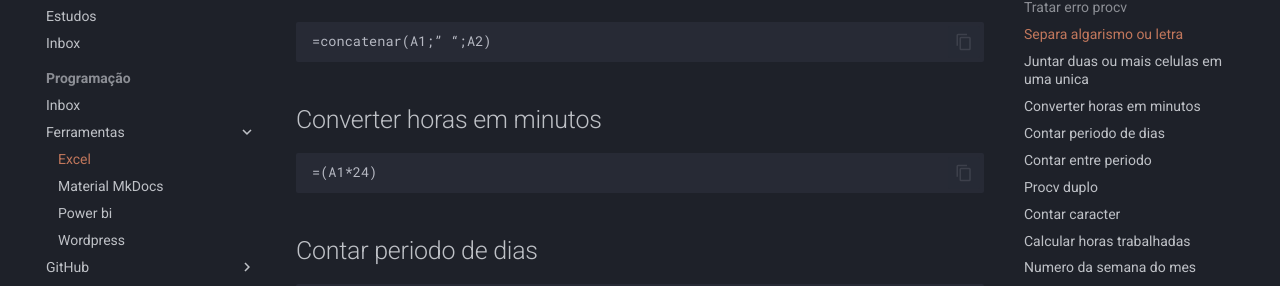
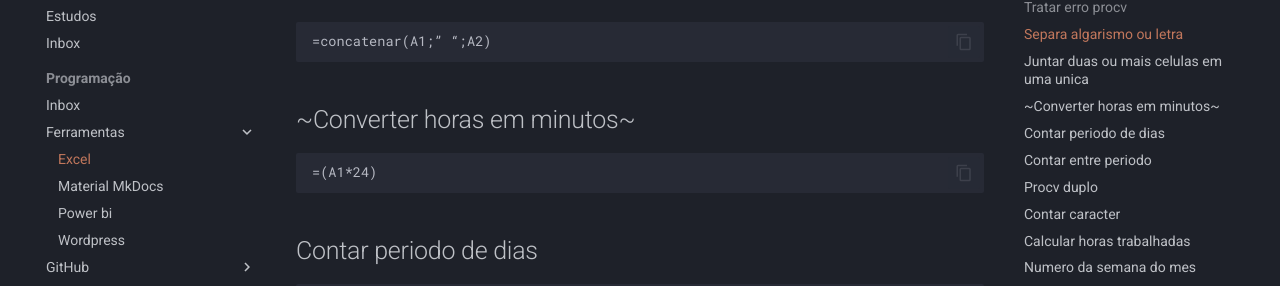
Before and after one commit to ElvisAmorim/base-conhecimento, an MkDocs documentation site: the page built from docs/Programação/Ferramentas/excel.md, in a window 1280 px wide and 900 px high, scrolled down 685 px. Shown: the part 155-441 px from the top of the window. Built offline with MkDocs 1.6.1 and Material for MkDocs 9.7.7, drawn with Linux system fonts in a browser that asks for light colours; comment, search, counter and statistics services are not loaded.

Commit message:
Modify section title for hours to minutes conversion
Updated the section title for converting hours to minutes.

````diff
--- a/docs/Programação/Ferramentas/excel.md
+++ b/docs/Programação/Ferramentas/excel.md
@@ -30,7 +30,7 @@ Na primeira coloque a formula
 
 ```
 
-## Converter horas em minutos
+## ~Converter horas em minutos~
 ```
 =(A1*24)
 ```
````
